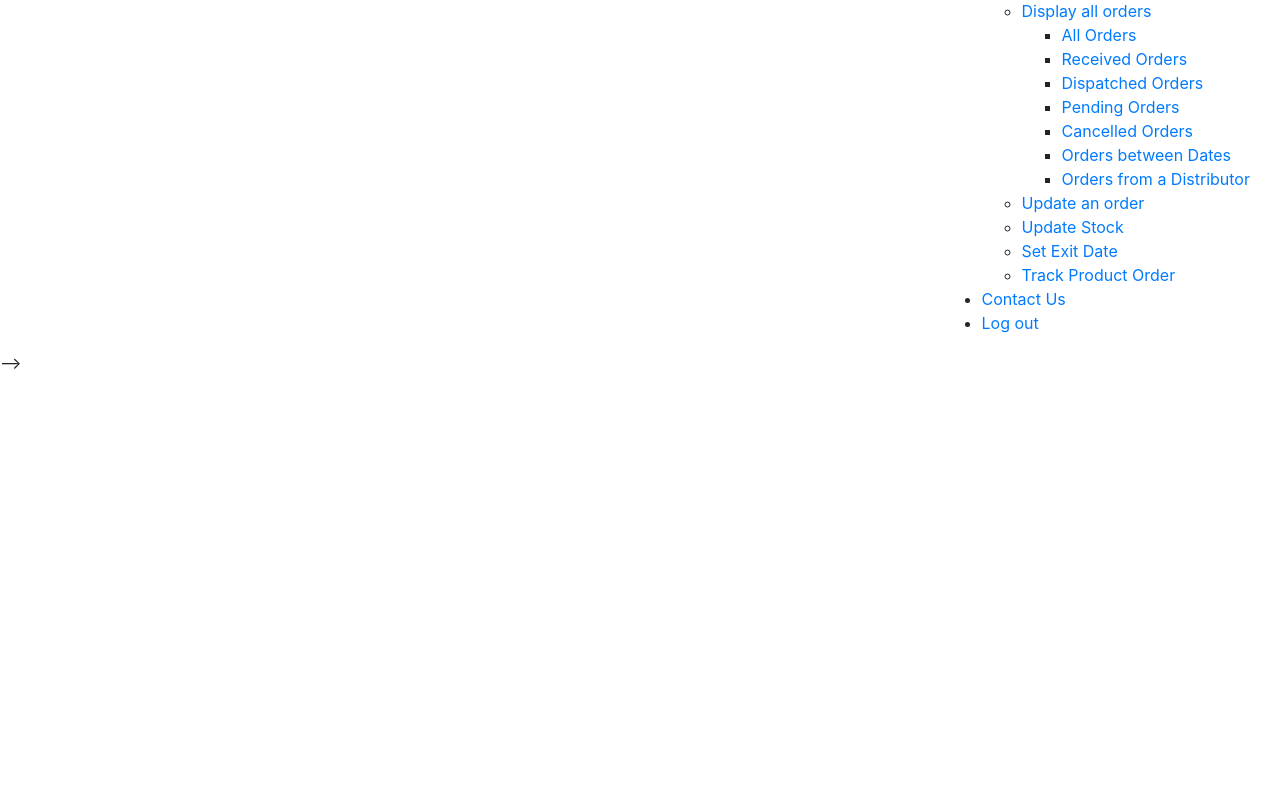
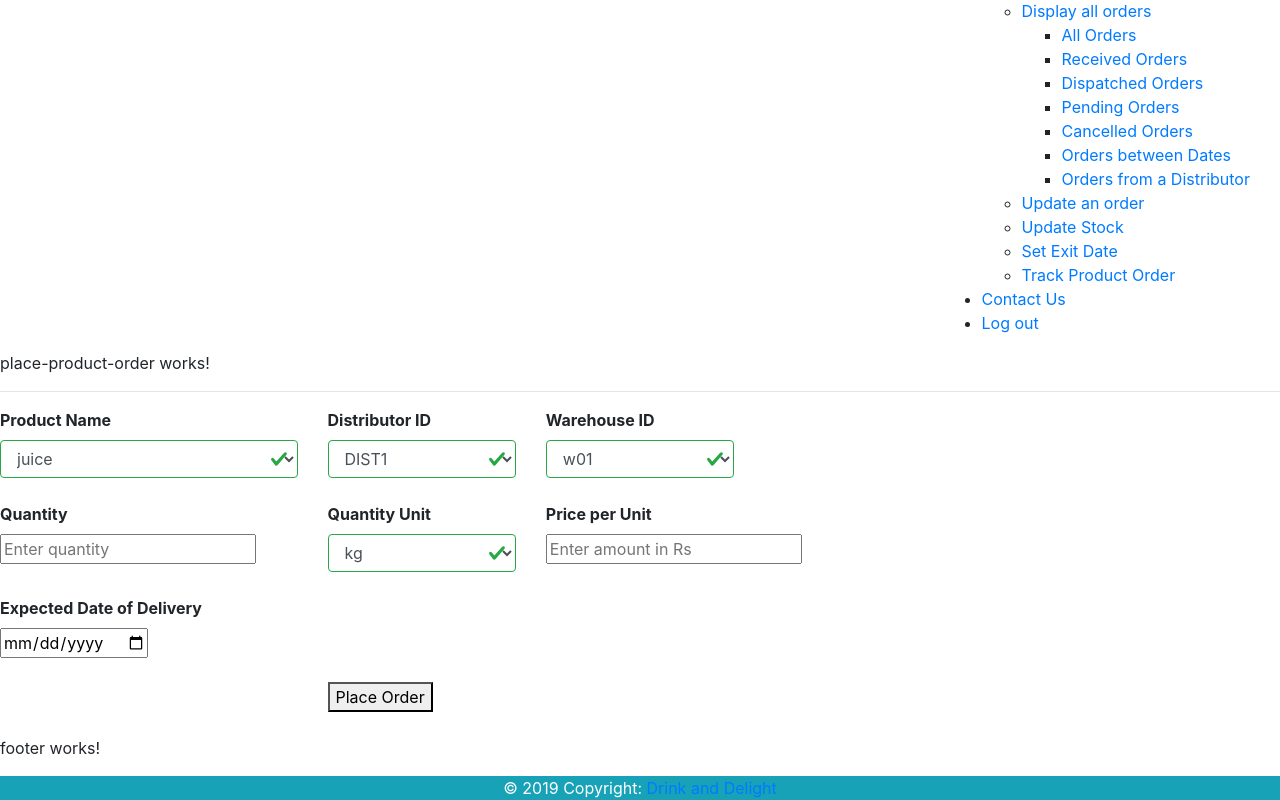
Before and after one commit to prathameshppai/drinkanddelight-frontend, an Angular app: page / in a window 1280 px wide. Shown: the part 385-1185 px from the top of the page. Before the commit the page ends 800 px from the top, so only its background shows below. Built offline with nearby package versions, Linux system fonts and the light colour scheme.

Commit message:
footer added

```diff
--- a/src/app/app.component.html
+++ b/src/app/app.component.html
@@ -6,5 +6,7 @@
 <app-header></app-header>
 <!-- <app-place-rawmaterial-orders></app-place-rawmaterial-orders> -->
 <!-- <app-place-product-orders></app-place-product-orders> -->
+<app-place-product-order></app-place-product-order>
+<app-footer></app-footer>
 <router-outlet></router-outlet>
 </body>
--- a/src/app/footer/footer.component.html
+++ b/src/app/footer/footer.component.html
@@ -1 +1,6 @@
 <p>footer works!</p>
+<footer>
+    <div class="footer-copyright text-center bg-info text-white" id="footerbelowfixed">© 2019 Copyright:
+        <a href="#">Drink and Delight</a>
+    </div>
+</footer>
--- a/src/app/header/header.component.html
+++ b/src/app/header/header.component.html
@@ -142,4 +142,4 @@
 
     </header>
     <!-- #header -->
-</div> -->
+</div>
--- a/src/app/products/place-product-order/place-product-order.component.html
+++ b/src/app/products/place-product-order/place-product-order.component.html
@@ -41,7 +41,8 @@
                     <b>Quantity</b>
                 </label>
                 <br>
-                <input type="text" placeholder="Enter quantity" name="Quantity" class="text-box-size form-rounded" required>
+                <input type="text" placeholder="Enter quantity" name="Quantity" class="text-box-size" pattern="/^(?=.+)(?:[1-9]\d*|0)?(?:\.\d+)?$/" ng-model="value"/>
+                <!-- <input type="text" placeholder="Enter quantity" name="Quantity" class="text-box-size form-rounded" required> -->
             </div>
 
             <div class="col-sm-2">
@@ -87,3 +88,5 @@
 
     </div>
 </form>
+
+<!-- ^(?:[1-9]\d*|0)?(?:\.\d+)?$ -->
```
